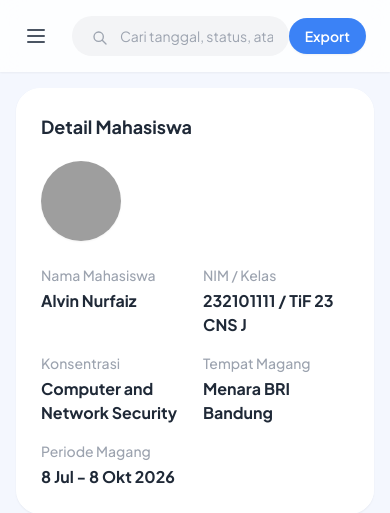
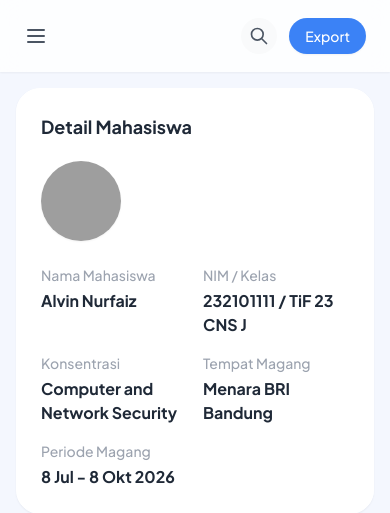
Before and after one commit to VINIX-10/Presensi-magang-utb, a PHP site: page /index.php in a window 390 px wide. Shown: the top 513 px of the page. Run offline with PHP 8.4, Linux system fonts and the light colour scheme; a user stored in the database is signed in; data comes from the database, SQL or seed files in the repository; data that the repository does not hold is empty; some libraries are stand-ins or nearby versions; grey boxes are pictures that could not be loaded.

Commit message:
menambahkan variasi icon magnifying glass

```diff
--- a/components/topbar.php
+++ b/components/topbar.php
@@ -1,24 +1,66 @@
-<header class="bg-white/80 backdrop-blur-md px-6 py-4 flex justify-between items-center sticky top-0 z-10 shadow-sm md:shadow-none md:border-b md:border-gray-100">
+<header class="bg-white/80 backdrop-blur-md px-6 py-4 flex justify-between items-center sticky top-0 z-10 shadow-sm md:shadow-none md:border-b md:border-gray-100 relative">
+
+    <!-- Bagian Kiri: Hamburger Menu & Container Search -->
     <div class="flex items-center gap-4 w-full md:w-auto">
         <button id="mobileMenuBtn" class="md:hidden p-2 -ml-2 text-gray-600 hover:text-blue-600 focus:outline-none transition">
             <svg class="w-6 h-6" fill="none" stroke="currentColor" viewBox="0 0 24 24"><path stroke-linecap="round" stroke-linejoin="round" stroke-width="2" d="M4 6h16M4 12h16M4 18h16"></path></svg>
         </button>
-        <div class="relative w-full max-w-xs sm:block">
+
+        <!-- SEARCH CONTAINER (Ajaib: Hidden di HP, tapi bisa jadi overlay saat dipanggil) -->
+        <div id="searchContainer" class="hidden md:flex absolute inset-0 bg-white/95 backdrop-blur-md px-6 py-4 md:relative md:bg-transparent md:p-0 md:inset-auto w-full md:max-w-xs z-20 items-center">
             <?php if (basename($_SERVER['PHP_SELF']) == 'index.php'): ?>
-                <!-- INI YANG DIMODIFIKASI: Tambah id dan onkeyup -->
-                <input type="text" id="searchInput" onkeyup="filterTable()" placeholder="Cari tanggal, status, atau logbook..." class="w-full bg-gray-100 rounded-full py-2.5 pl-12 pr-4 text-sm focus:outline-none focus:ring-2 focus:ring-blue-100 transition">
-                <svg class="w-4 h-4 text-gray-400 absolute left-5 top-3.5" fill="none" stroke="currentColor" viewBox="0 0 24 24"><path stroke-linecap="round" stroke-linejoin="round" stroke-width="2" d="M21 21l-6-6m2-5a7 7 0 11-14 0 7 7 0 0114 0z"></path></svg>
+                <div class="relative w-full">
+                    <!-- id="searchInput" dipertahankan agar script filterTable() di index.php tetap jalan -->
+                    <input type="text" id="searchInput" onkeyup="filterTable()" placeholder="Cari tanggal, status, atau logbook..." class="w-full bg-gray-100 rounded-full py-2.5 pl-11 pr-4 text-sm focus:outline-none focus:ring-2 focus:ring-blue-100 transition shadow-inner">
+                    <svg class="w-4 h-4 text-gray-400 absolute left-4 top-3.5" fill="none" stroke="currentColor" viewBox="0 0 24 24"><path stroke-linecap="round" stroke-linejoin="round" stroke-width="2" d="M21 21l-6-6m2-5a7 7 0 11-14 0 7 7 0 0114 0z"></path></svg>
+                </div>
+                <!-- Tombol Batal khusus HP -->
+                <button type="button" onclick="toggleMobileSearch()" class="md:hidden ml-4 text-sm font-bold text-gray-600 hover:text-rose-500 transition whitespace-nowrap">Batal</button>
             <?php else: ?>
                 <h2 class="text-xl font-bold text-gray-800">Riwayat Kehadiran</h2>
             <?php endif; ?>
         </div>
     </div>
 
-    <div class="flex items-center gap-4">
+    <!-- Bagian Kanan: Tombol Kaca Pembesar Mobile & Tombol Export -->
+    <div class="flex items-center gap-3 md:gap-4">
+        <?php if (basename($_SERVER['PHP_SELF']) == 'index.php'): ?>
+            <!-- TOMBOL KACA PEMBESAR KHUSUS MOBILE -->
+            <button onclick="toggleMobileSearch()" class="md:hidden p-2 text-gray-600 hover:text-blue-600 bg-gray-50 hover:bg-gray-100 rounded-full focus:outline-none transition">
+                <svg class="w-5 h-5" fill="none" stroke="currentColor" viewBox="0 0 24 24"><path stroke-linecap="round" stroke-linejoin="round" stroke-width="2" d="M21 21l-6-6m2-5a7 7 0 11-14 0 7 7 0 0114 0z"></path></svg>
+            </button>
+        <?php endif; ?>
+
         <a href="export_excel.php" target="_blank" class="bg-blue-500 hover:bg-blue-600 text-white text-sm font-semibold py-2 px-4 md:px-5 rounded-full flex items-center gap-2 shadow-sm transition">
             <svg class="w-4 h-4 hidden md:block" fill="none" stroke="currentColor" viewBox="0 0 24 24"><path stroke-linecap="round" stroke-linejoin="round" stroke-width="2" d="M4 16v1a3 3 0 003 3h10a3 3 0 003-3v-1m-4-4l-4 4m0 0l-4-4m4 4V4"></path></svg>
-            <span class="md:hidden">Export</span>
+            <span class="md:hidden font-medium">Export</span>
             <span class="hidden md:inline">Download Rekap</span>
         </a>
     </div>
+
+    <!-- SCRIPT TOGGLE OVERLAY SEARCH -->
+    <script>
+        function toggleMobileSearch() {
+            const searchContainer = document.getElementById('searchContainer');
+            const searchInput = document.getElementById('searchInput');
+
+            // Logika Buka-Tutup
+            if (searchContainer.classList.contains('hidden')) {
+                // Munculkan overlay pencarian
+                searchContainer.classList.remove('hidden');
+                searchContainer.classList.add('flex');
+                // Langsung fokus ke keyboard HP
+                if (searchInput) searchInput.focus();
+            } else {
+                // Sembunyikan overlay
+                searchContainer.classList.add('hidden');
+                searchContainer.classList.remove('flex');
+                // Bersihkan teks dan kembalikan tabel seperti semula
+                if (searchInput) {
+                    searchInput.value = '';
+                    if (typeof filterTable === "function") filterTable();
+                }
+            }
+        }
+    </script>
 </header>
```
